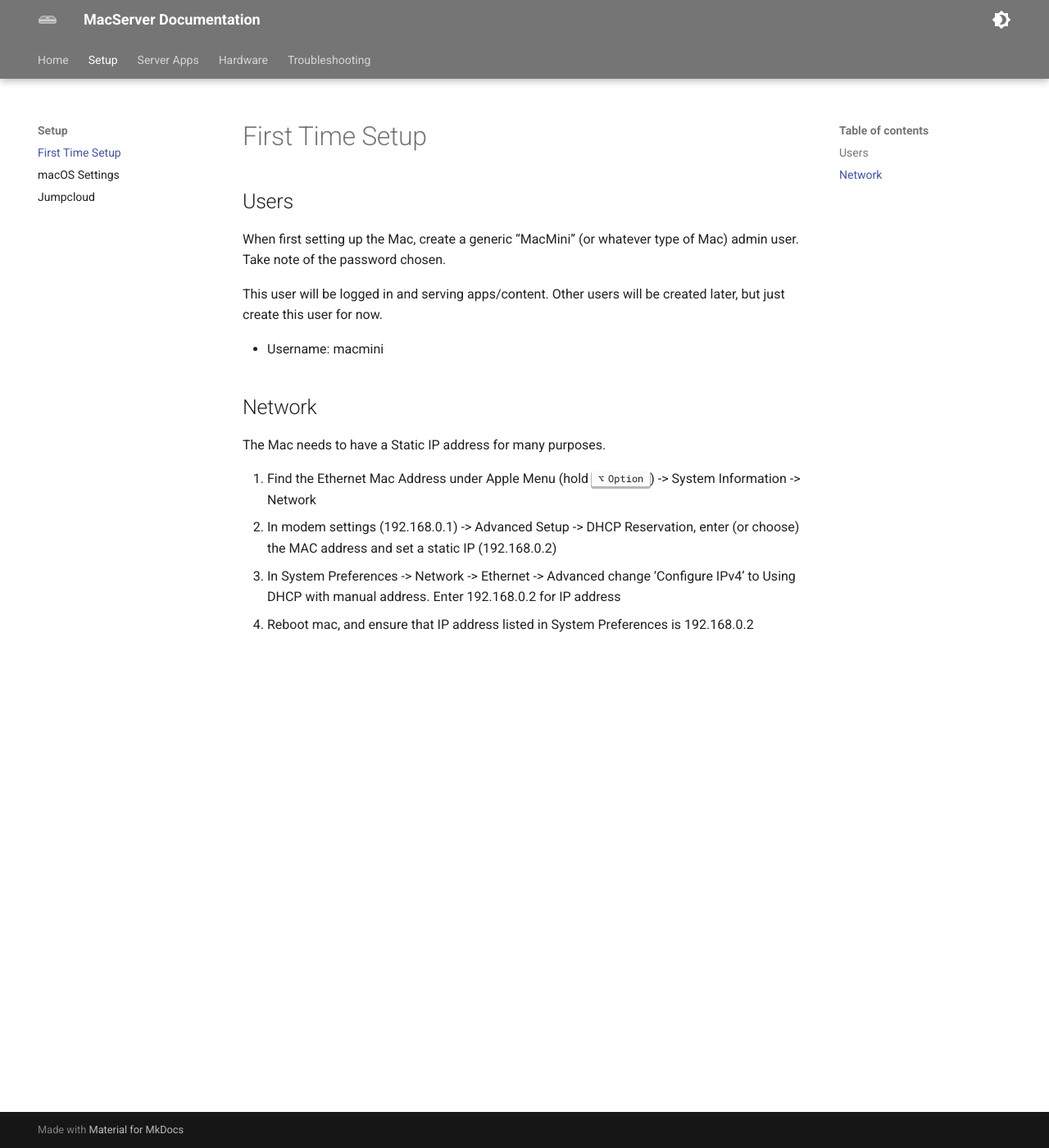
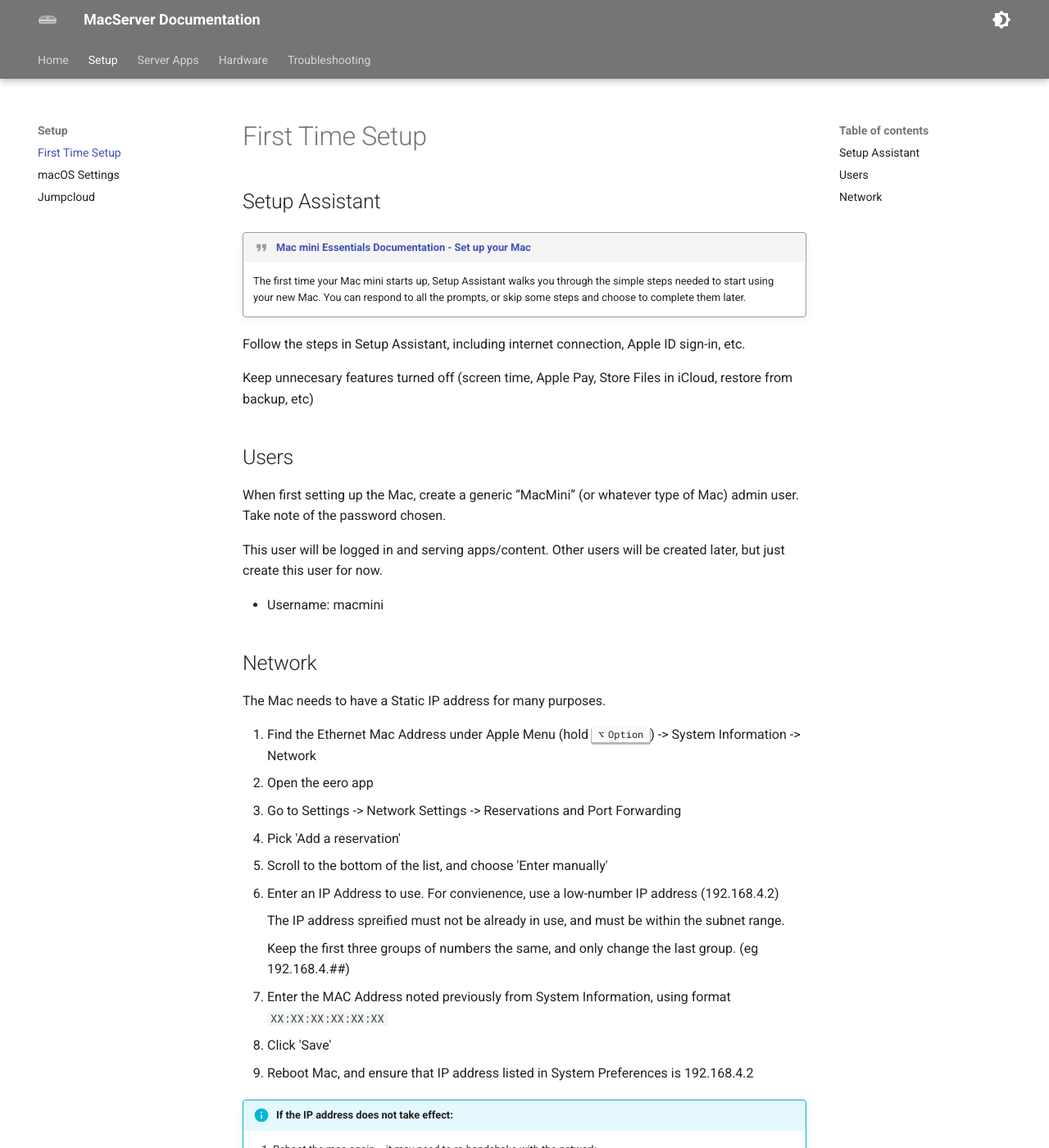
Before and after one commit to AndrewBreyen/MacServer-Documentation, an MkDocs documentation site: the page built from docs/setup/first-time-setup.md, in a window 1280 px wide and 1400 px high. Shown: the whole window at 82% size. Built offline with MkDocs 1.6.1 and Material for MkDocs 9.7.7, drawn with Linux system fonts in a browser that asks for light colours; some of the changed text lies outside the part shown.

Commit message:
Update first-time-setup.md

```diff
--- a/docs/setup/first-time-setup.md
+++ b/docs/setup/first-time-setup.md
@@ -1,4 +1,13 @@
 # First Time Setup
+
+## Setup Assistant
+!!! quote "[Mac mini Essentials Documentation - Set up your Mac](https://support.apple.com/guide/mac-mini/set-up-your-mac-apd831707cb3/mac)"
+    The first time your Mac mini starts up, Setup Assistant walks you through the simple steps needed to start using your new Mac. You can respond to all the prompts, or skip some steps and choose to complete them later.
+
+Follow the steps in Setup Assistant, including internet connection, Apple ID sign-in, etc.
+
+Keep unnecesary features turned off (screen time, Apple Pay, Store Files in iCloud, restore from backup, etc)
+
 ## Users
 When first setting up the Mac, create a generic “MacMini” (or whatever type of Mac) admin user. Take note of the password chosen.
 
@@ -10,6 +19,21 @@ This user will be logged in and serving apps/content. Other users will be create
 The Mac needs to have a Static IP address for many purposes.
 
 1. Find the Ethernet Mac Address under Apple Menu (hold ++option++) -> System Information -> Network
-2. In modem settings (192.168.0.1) -> Advanced Setup -> DHCP Reservation, enter (or choose) the MAC address and set a static IP (192.168.0.2)
-3. In System Preferences -> Network -> Ethernet -> Advanced change ‘Configure IPv4’ to Using DHCP with manual address. Enter 192.168.0.2 for IP address
-4. Reboot mac, and ensure that IP address listed in System Preferences is 192.168.0.2
+2. Open the eero app
+3. Go to Settings -> Network Settings -> Reservations and Port Forwarding
+4. Pick 'Add a reservation'
+5. Scroll to the bottom of the list, and choose 'Enter manually'
+6. Enter an IP Address to use. For convienence, use a low-number IP address (192.168.4.2)
+
+    The IP address spreified must not be already in use, and must be within the subnet range.
+
+    Keep the first three groups of numbers the same, and only change the last group. (eg 192.168.4.##)
+
+7. Enter the MAC Address noted previously from System Information, using format `XX:XX:XX:XX:XX:XX`
+8. Click 'Save'
+9. Reboot Mac, and ensure that IP address listed in System Preferences is 192.168.4.2
+
+!!! info "If the IP address does not take effect:"
+    1. Reboot the mac again -- it may need to re-handshake with the network
+    2. Forget the network and re-join
+    3. Reboot the eero network from the eero app
```
